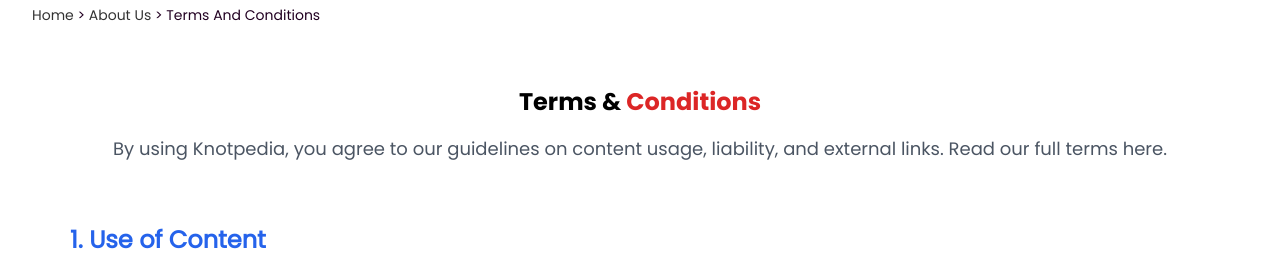
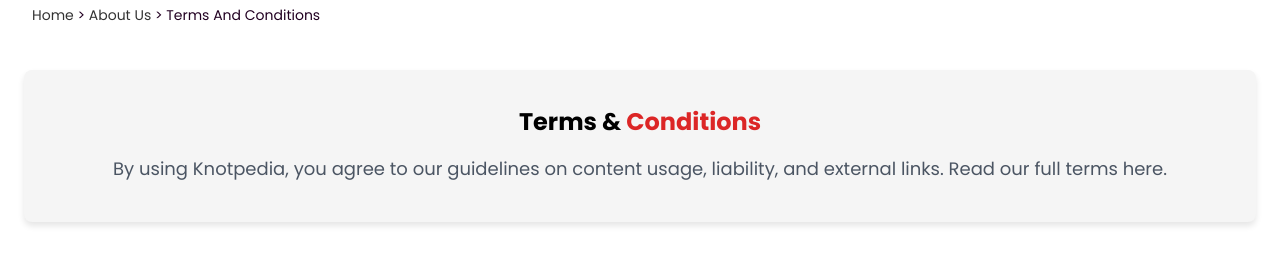
Before and after one commit to jhanananana/CCS8-Knotpedia, a React (Create React App) app in the folder knotpedia/: page /termsandconditions in a window 1280 px wide. Shown: the part 265-537 px from the top of the page. Built offline with nearby package versions, Linux system fonts and the light colour scheme.

Commit message:
small re adjustments

```diff
--- a/knotpedia/src/codes/TermsCondition.css
+++ b/knotpedia/src/codes/TermsCondition.css
@@ -6,6 +6,14 @@
     margin: 0rem 0rem;
     padding: 9rem 5rem;
     text-align: left;
+  }
+  .Header-terms{
+    background-color: #f5f5f5;
+  padding: 20px;
+  text-align: center;
+  border-radius: 8px;
+  box-shadow: 0px 4px 6px rgba(0, 0, 0, 0.1);
+
   }
   .terms-POPPINS{
     font-family: 'Poppins' ;
```
